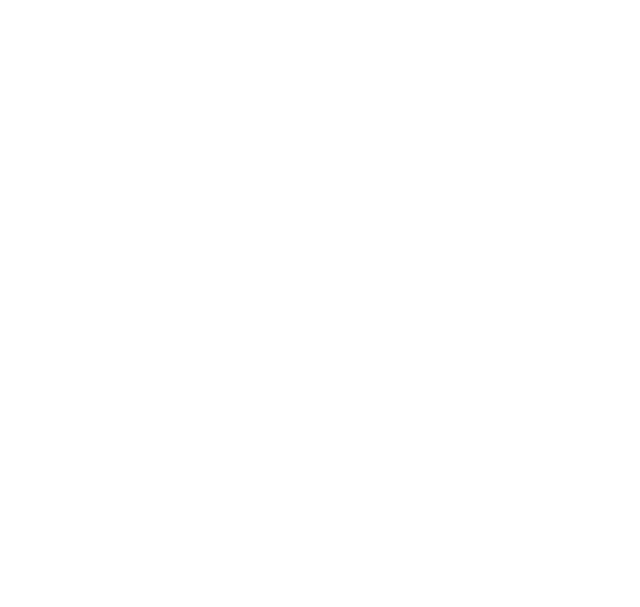
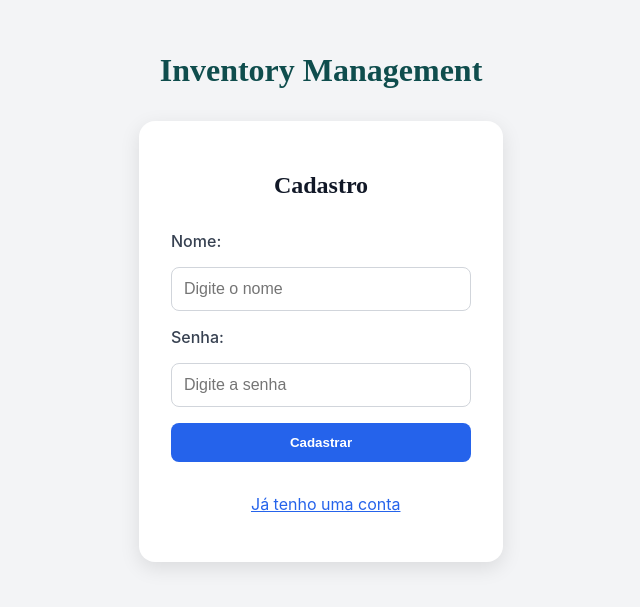
Before and after one commit to ASsena/inventario-front, a React (Create React App) app: page / in a window 1280 px wide. Before the commit this address had no page. Shown: the part 109-716 px from the top of the page, without its empty margins (319-959 px from the left). Built offline with nearby package versions, Linux system fonts and the light colour scheme.

Commit message:
mudança no link da página base

```diff
--- a/src/App.js
+++ b/src/App.js
@@ -8,12 +8,12 @@
   return (
     <Router>
       <nav>
-        <Link to="/cadastrar"></Link>
+        <Link to="/"></Link>
          <Link to="/login"></Link>
       </nav>
 
       <Routes>
-        <Route path="/cadastrar" element={<CadastroPage />}/>
+        <Route path="/" element={<CadastroPage />}/>
         <Route path="/login" element={<Login />}/>
         <Route path="/home" element={<Home />} />
       </Routes>
--- a/src/components/Login.js
+++ b/src/components/Login.js
@@ -67,7 +67,7 @@
         </button>
 
         <p className="login_register">
-          <Link to="/cadastrar" style={{ color: '#2563eb', cursor: 'pointer' }}>
+          <Link to="/" style={{ color: '#2563eb', cursor: 'pointer' }}>
             Meu primeiro acesso
           </Link>
         </p>
```
